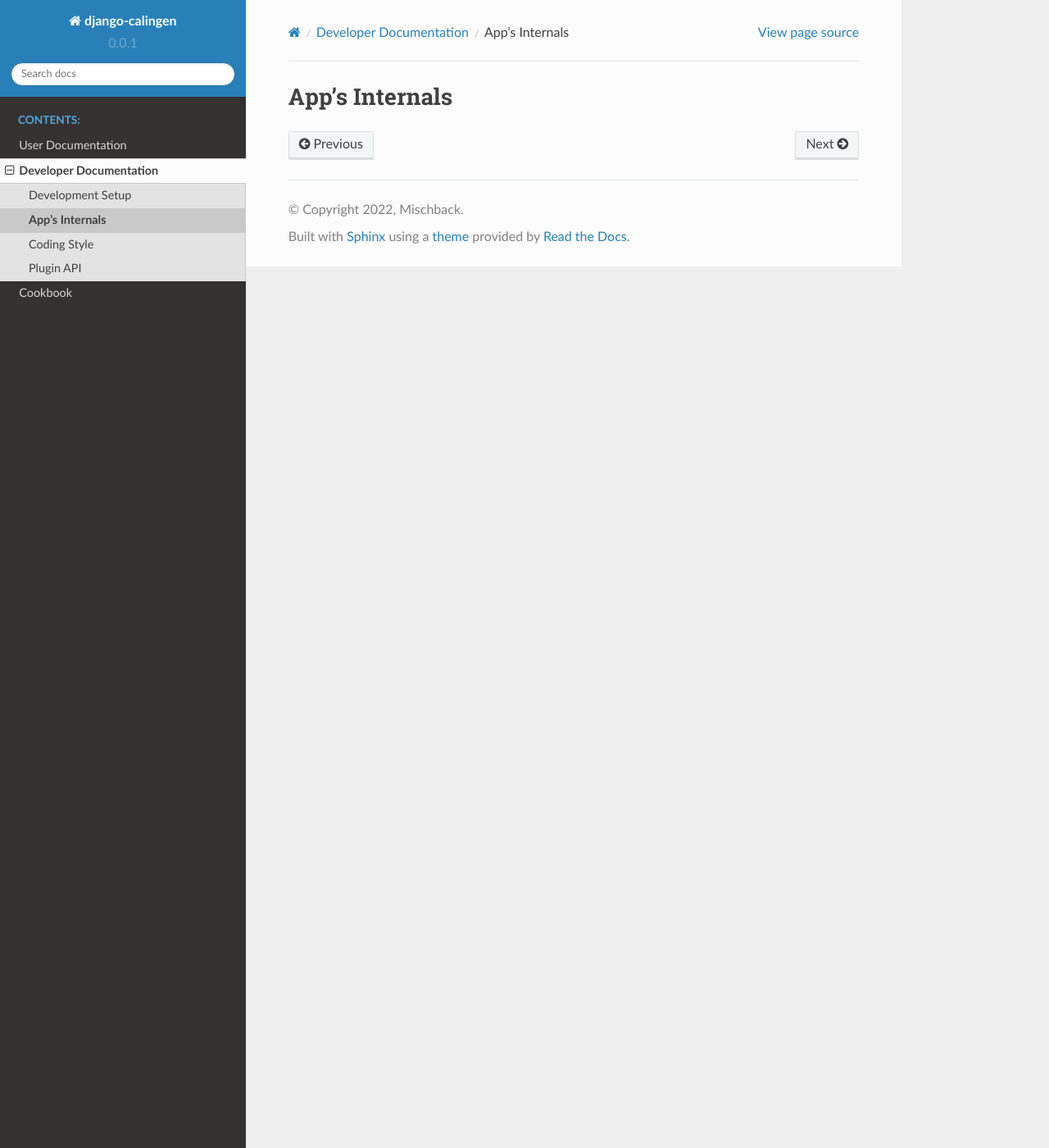
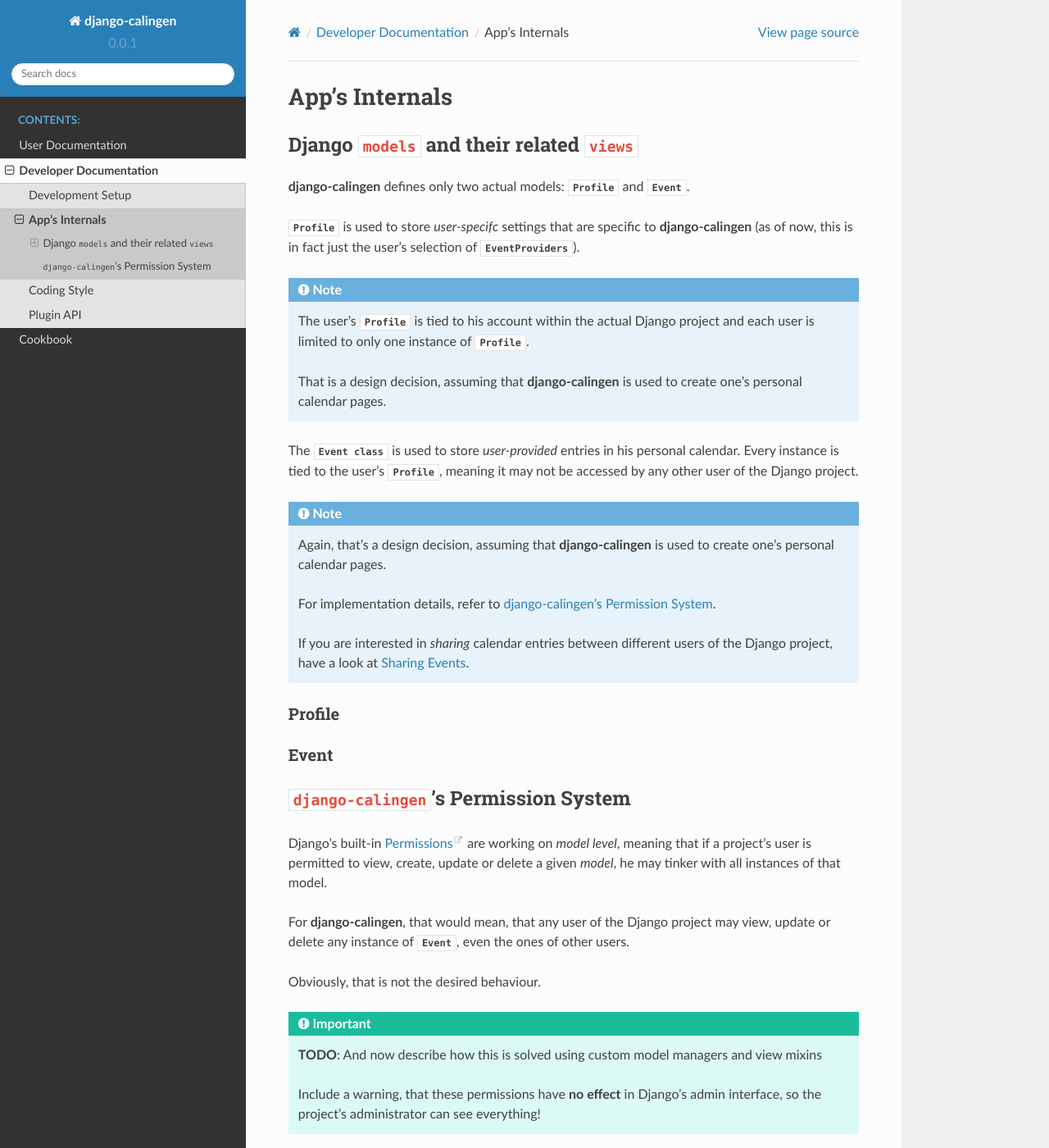
Before and after one commit to Mischback/django-calingen, a Sphinx documentation site: the page built from docs/source/developer/app_internals.rst, in a window 1280 px wide and 1400 px high. Shown: the whole window at 82% size. Built offline with Sphinx 7.4.7 and the Read the Docs theme 2.0.0, drawn with Linux system fonts in a browser that asks for light colours; pages that are not in the unit, such as notebooks, are missing from menus; the version number is read from the project's files by our own code.

Commit message:
Create stub for App Internals

```diff
--- a/docs/source/developer/app_internals.rst
+++ b/docs/source/developer/app_internals.rst
@@ -1,3 +1,76 @@
 ###############
 App's Internals
 ###############
+
+*********************************************
+Django ``models`` and their related ``views``
+*********************************************
+
+|calingen| defines only two actual models:
+:class:`~calingen.models.profile.Profile` and
+:class:`~calingen.models.event.Event`.
+
+:class:`~calingen.models.profile.Profile` is used to store *user-specifc*
+settings that are specific to |calingen| (as of now, this is in fact just the
+user's selection of
+:class:`EventProviders <calingen.interfaces.plugin_api.EventProvider>`).
+
+.. note::
+  The user's :class:`~calingen.models.profile.Profile` is tied to his account
+  within the actual Django project and each user is limited to only one
+  instance of :class:`~calingen.models.profile.Profile`.
+
+  That is a design decision, assuming that |calingen| is used to create one's
+  personal calendar pages.
+
+The :class:`Event class <calingen.models.event.Event>` is used to store
+*user-provided* entries in his personal calendar. Every instance is tied to
+the user's :class:`~calingen.models.profile.Profile`, meaning it may not be
+accessed by any other user of the Django project.
+
+.. note::
+  Again, that's a design decision, assuming that |calingen| is used to create
+  one's personal calendar pages.
+
+  For implementation details, refer to
+  :ref:`calingen-dev-doc-permission-system-label`.
+
+  If you are interested in *sharing* calendar entries between different users
+  of the Django project, have a look at
+  :ref:`calingen-cookbook-sharing-events-label`.
+
+
+Profile
+=======
+
+Event
+=====
+
+
+.. _calingen-dev-doc-permission-system-label:
+
+***************************************
+``django-calingen``'s Permission System
+***************************************
+
+Django's built-in
+:djangodoc:`Permissions<topics/auth/default/#permissions-and-authorization>`
+are working on *model level*, meaning that if a project's user is permitted to
+view, create, update or delete a given *model*, he may tinker with all
+instances of that model.
+
+For |calingen|, that would mean, that any user of the Django project may view,
+update or delete any instance of :class:`~calingen.models.event.Event`, even
+the ones of other users.
+
+Obviously, that is not the desired behaviour.
+
+.. important::
+  **TODO**: And now describe how this is solved using custom model managers
+  and view mixins
+
+  Include a warning, that these permissions have **no effect** in Django's
+  admin interface, so the project's administrator can see everything!
+
+
+.. |calingen| replace:: **django-calingen**
```
